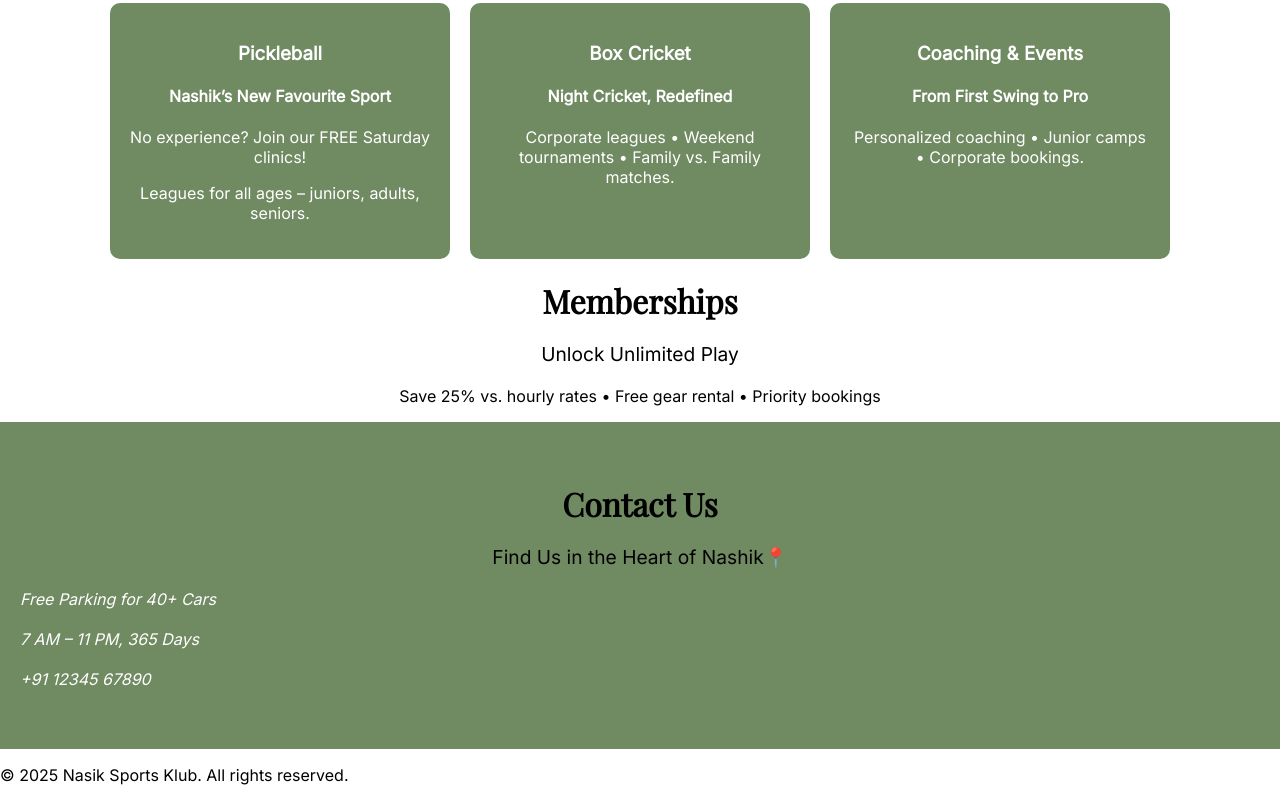
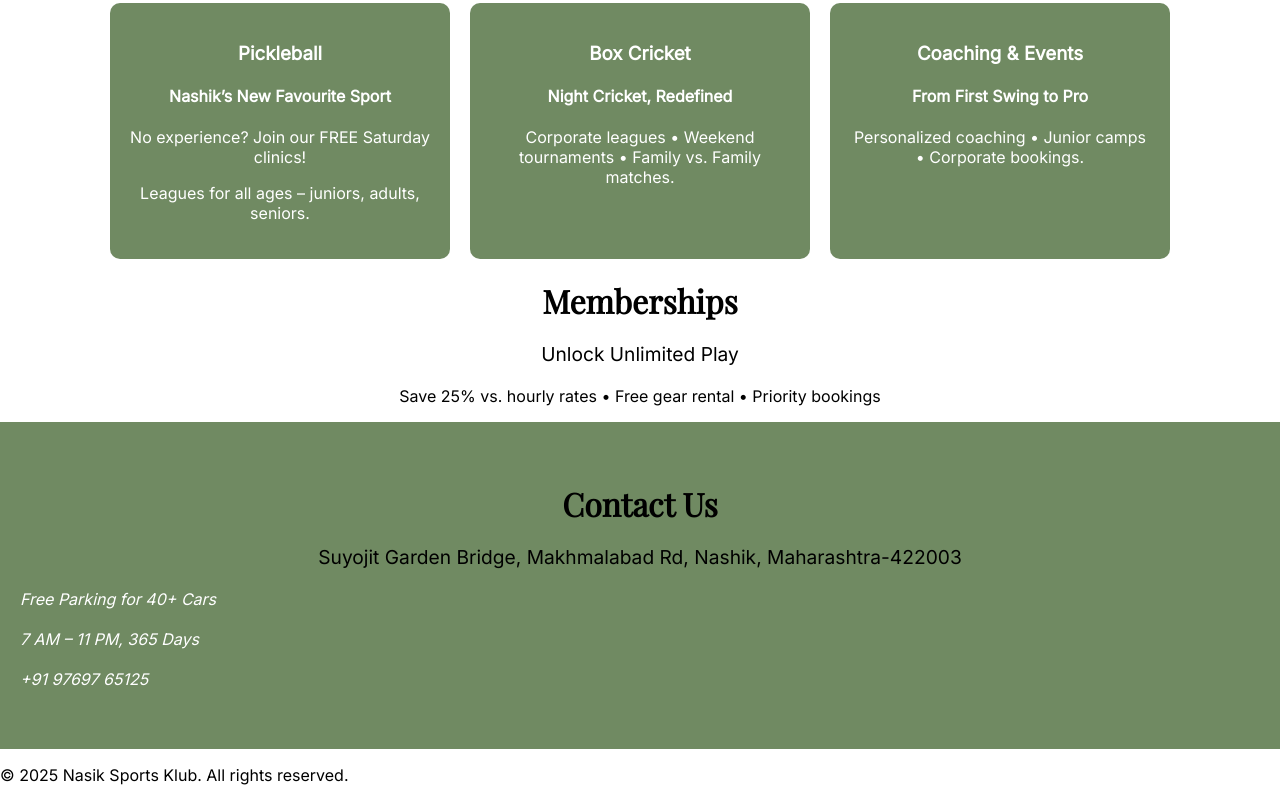
Before and after one commit to Hetal463/nashik-sports-klub, a plain HTML site: page docs/index.html in a window 1280 px wide. Shown: the part 664-1465 px from the top of the page. Drawn offline with nearby package versions, Linux system fonts and the light colour scheme.

Commit message:
Update index.html

```diff
--- a/docs/index.html
+++ b/docs/index.html
@@ -62,10 +62,10 @@
 
   <section id="contact">
     <h2 class="section-title">Contact Us</h2>
-    <p class="subtitle" style="text-align: center;">Find Us in the Heart of Nashik📍</p>
+    <p class="subtitle" style="text-align: center;"> Suyojit Garden Bridge, Makhmalabad Rd, Nashik, Maharashtra-422003</p>
     <p><em>Free Parking for 40+ Cars</em></p>
     <p><em>7 AM – 11 PM, 365 Days</em></p>
-    <p><em>+91 12345 67890</em></p>
+    <p><em>+91 97697 65125</em></p>
   </section>
 
   <footer>
```
